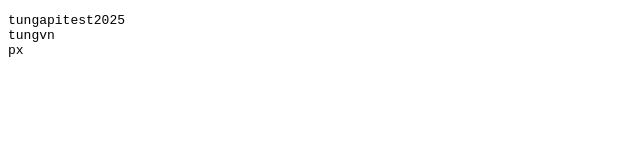
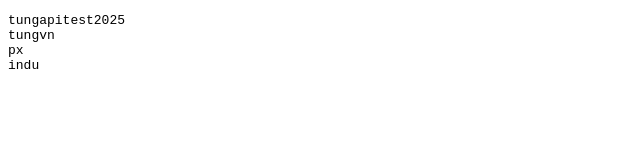
Before and after one commit to tungtestuser/usertest, a plain HTML site: page index.html in a window 1280 px wide. Shown: the full height of the page, 0-640 px from the left. Drawn offline with Linux system fonts and the light colour scheme.

Commit message:
Update index.html

```diff
--- a/index.html
+++ b/index.html
@@ -6,6 +6,7 @@
 tungapitest2025
 tungvn
 px
+indu
 </pre>
 </body>
 </html>
```
